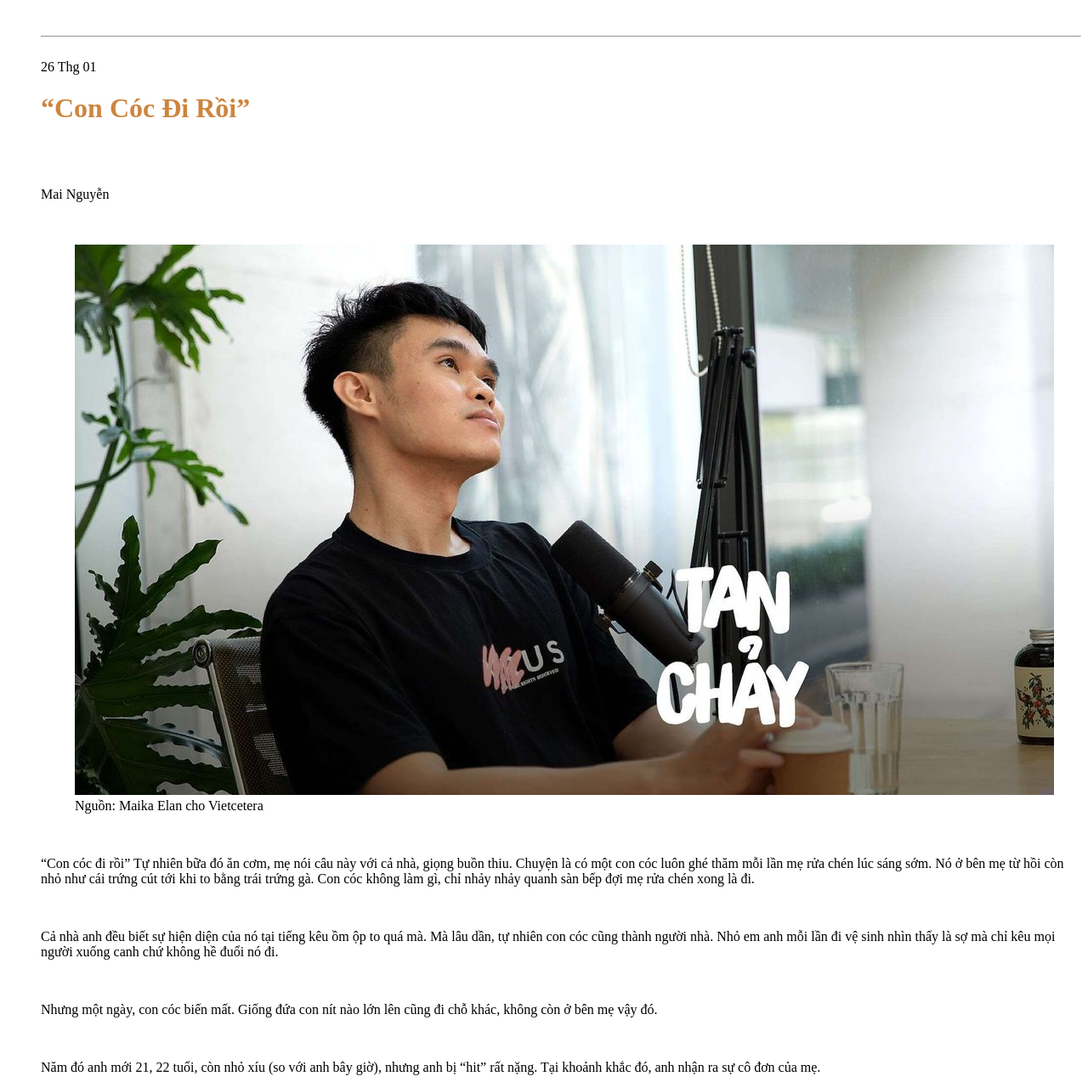
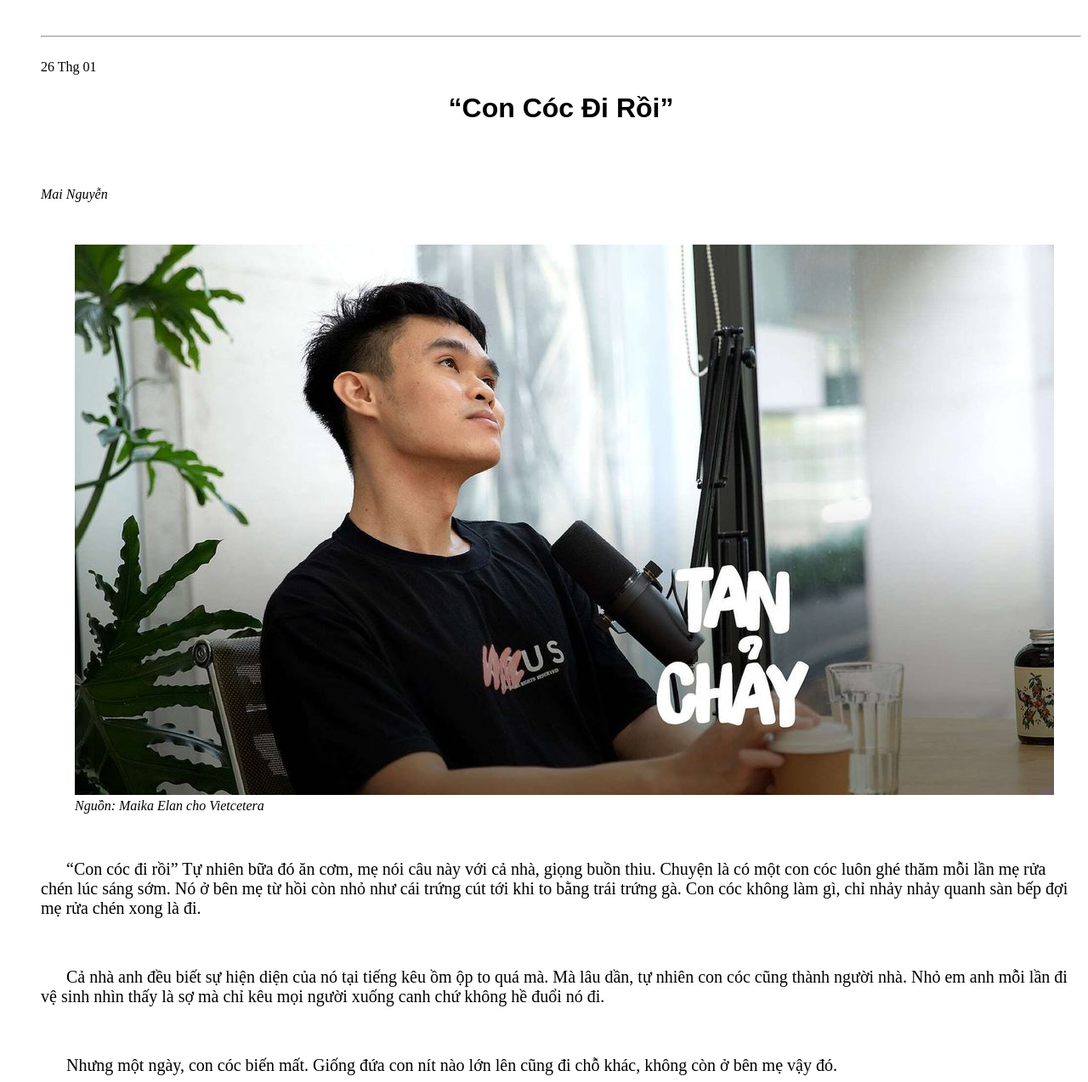
Before and after one commit to ngtrangtee/ngtrangtee.github.io, a plain HTML site: page Bai 1/Homework 1/concocdiroi.html in a window 1280 px wide. Shown: the part 106-1380 px from the top of the page at 85% size. Drawn offline with Linux system fonts and the light colour scheme.

Commit message:
Homework2

```diff
--- a/Bai 1/Homework 1/concocdiroi.html
+++ b/Bai 1/Homework 1/concocdiroi.html
@@ -6,6 +6,7 @@
     <meta name="viewport" content="width=device-width, initial-scale=1.0" />
     <title><q>Con Cóc đi rồi</q>|Vietcetera</title>
     <link rel="Vietcetera logo" href="Vietcetera.png" type="image/x-icon" />
+    <link rel="stylesheet" href="stylesubpages.css">
   </head>
 
   <body>
@@ -25,10 +26,10 @@
     <hr />
     <br />
     26 Thg 01
-    <h1 style="color:peru;"><q>Con Cóc Đi Rồi</q></h1>
+    <h1><q>Con Cóc Đi Rồi</q></h1>
     <br />
     <br />
-    <p>Mai Nguyễn</p>
+    <p class="italic">Mai Nguyễn</p>
     <br />
 
     <figure>
@@ -36,11 +37,11 @@
         src="concocdiroi1.jpg"
         alt="Một người nhìn lên trời nhưng lại ngồi trong nhà"
       />
-      <figcaption>Nguồn: Maika Elan cho Vietcetera</figcaption>
+      <figcaption class="italic">Nguồn: Maika Elan cho Vietcetera</figcaption>
     </figure>
     <br />
 
-    <p>
+    <p class="font-increase text-indent">
       <q>Con cóc đi rồi</q> Tự nhiên bữa đó ăn cơm, mẹ nói câu này với cả nhà,
       giọng buồn thiu. Chuyện là có một con cóc luôn ghé thăm mỗi lần mẹ rửa
       chén lúc sáng sớm. Nó ở bên mẹ từ hồi còn nhỏ như cái trứng cút tới khi to
@@ -49,7 +50,7 @@
     </p>
     <br />
 
-    <p>
+   <p class="font-increase text-indent">
       Cả nhà anh đều biết sự hiện diện của nó tại tiếng kêu ồm ộp to quá mà. Mà
       lâu dần, tự nhiên con cóc cũng thành người nhà. Nhỏ em anh mỗi lần đi vệ
       sinh nhìn thấy là sợ mà chỉ kêu mọi người xuống canh chứ không hề đuổi nó
@@ -57,13 +58,13 @@
     </p>
     <br />
 
-    <p>
+    <p class="font-increase text-indent">
       Nhưng một ngày, con cóc biến mất. Giống đứa con nít nào lớn lên cũng đi
       chỗ khác, không còn ở bên mẹ vậy đó.
     </p>
     <br />
 
-    <p>
+     <p class="font-increase text-indent">
       Năm đó anh mới 21, 22 tuổi, còn nhỏ xíu (so với anh bây giờ), nhưng anh bị
       “hit” rất nặng. Tại khoảnh khắc đó, anh nhận ra sự cô đơn của mẹ.
     </p>
--- /dev/null
+++ b/Bai 1/Homework 1/stylehomepage.css
@@ -0,0 +1,33 @@
+/* List */
+ul {
+   list-style-type: square;
+   text-align: left;
+}
+
+ul li {
+    background: #8da89f;
+    padding: 5px;
+    Margin-left: 35px;
+}
+
+/* Link color setting */
+a {
+    color:rgb(7, 46, 24)
+}
+
+a:visited {
+    color: rgb(151, 17, 100);
+    text-decoration: none;
+
+}
+
+/* Heading 1 */
+h1 {
+    text-align: center;
+    color:palevioletred
+}
+
+/* Italicize text */
+.italic {
+    font-style: italic;
+}
--- /dev/null
+++ b/Bai 1/Homework 1/stylesubpages.css
@@ -0,0 +1,20 @@
+h1 {
+    font-family: Arial, Helvetica, sans-serif;
+    text-align: center;
+}
+
+.italic {
+    font-style: italic;
+}
+
+.font-increase {
+    font-size: 20px;
+}
+
+.text-indent {
+    text-indent: 30px;
+}
+
+.text-bold {
+    font-weight: bold;
+}
--- /dev/null
+++ b/Bai2/style.css
@@ -0,0 +1,22 @@
+h6 {
+    color: palevioletred;
+    font-size: 50px;
+}
+
+p, li, a {
+    font-size: 50px;
+}
+
+/* Chữ màu tím */
+.text-purple {
+    color:purple;
+}
+
+/* Viết hoa */
+.text-upper {
+    text-transform: uppercase;
+}
+
+li.text-purple {
+    text-align: center;
+}
```
Also changed, not shown: Bai 1/Homework 1/Index.html (+3 -2 lines), Bai 1/Homework 1/toididoncongaiyeucuatoima.html (+7 -6 lines), Bai 1/Index.html (+1 -1 lines), Bai2/index.html (added, +19 -0 lines).
